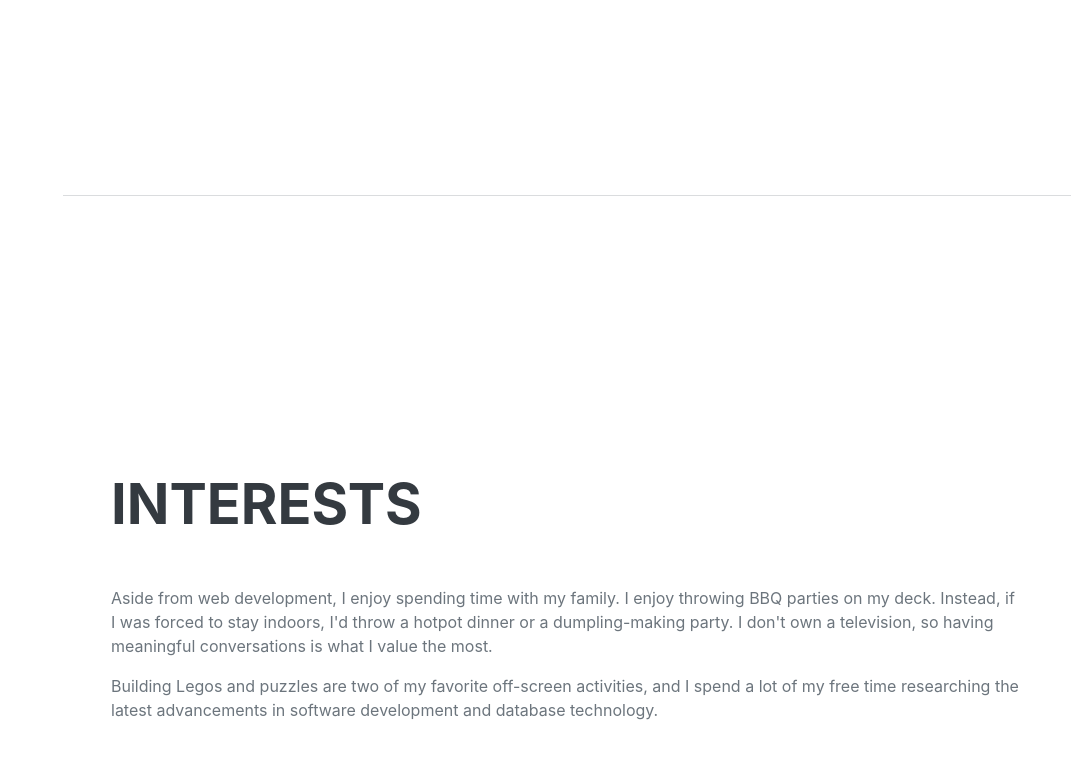
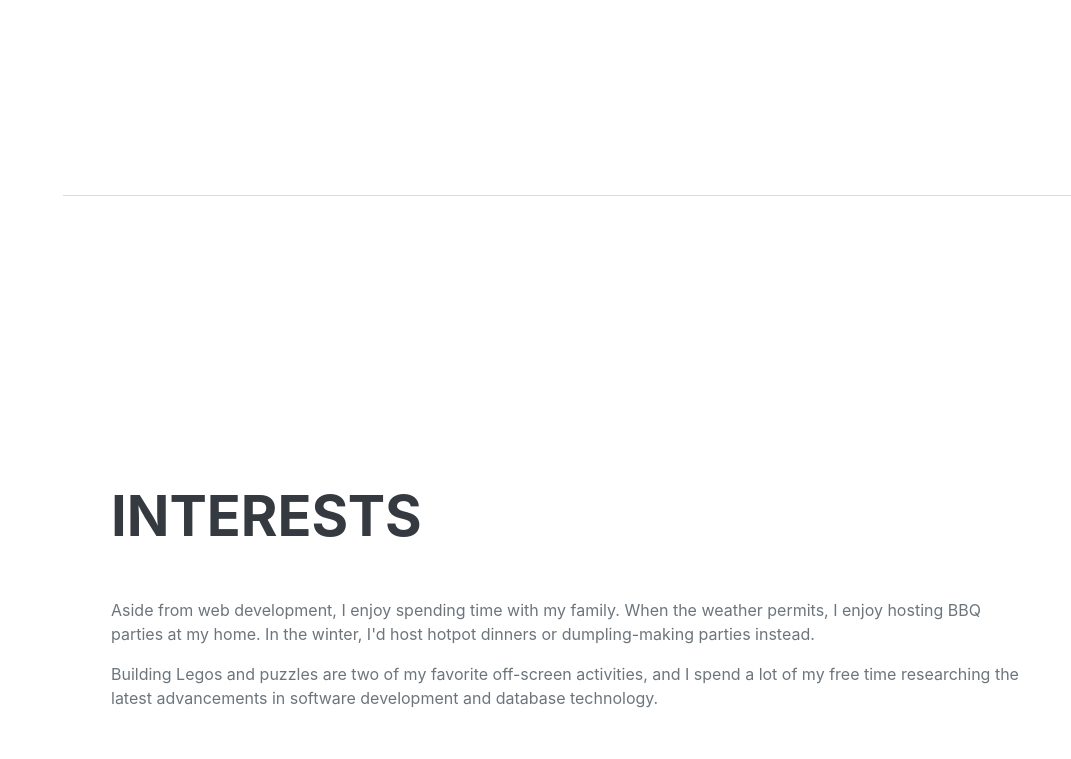
Before and after one commit to papohk/resume-ppo, a plain HTML site: page index.html in a window 1280 px wide. Shown: the part 3546-4305 px from the top of the page, without its empty margins (209-1280 px from the left). Drawn offline with nearby package versions, Linux system fonts and the light colour scheme; a web font is replaced by a local one.

Commit message:
made changes to interest content

```diff
--- a/index.html
+++ b/index.html
@@ -166,7 +166,7 @@
             <section class="resume-section" id="interests">
                 <div class="resume-section-content">
                     <h2 class="mb-5">Interests</h2>
-                    <p>Aside from web development, I enjoy spending time with my family. I enjoy throwing BBQ parties on my deck. Instead, if I was forced to stay indoors, I'd throw a hotpot dinner or a dumpling-making party. I don't own a television, so having meaningful conversations is what I value the most.</p>
+                    <p>Aside from web development, I enjoy spending time with my family. When the weather permits, I enjoy hosting BBQ parties at my home. In the winter, I'd host hotpot dinners or dumpling-making parties instead.</p>
                     <p class="mb-0">Building Legos and puzzles are two of my favorite off-screen activities, and I spend a lot of my free time researching the latest advancements in software development and database technology.</p>
                 </div>
             </section>
```
